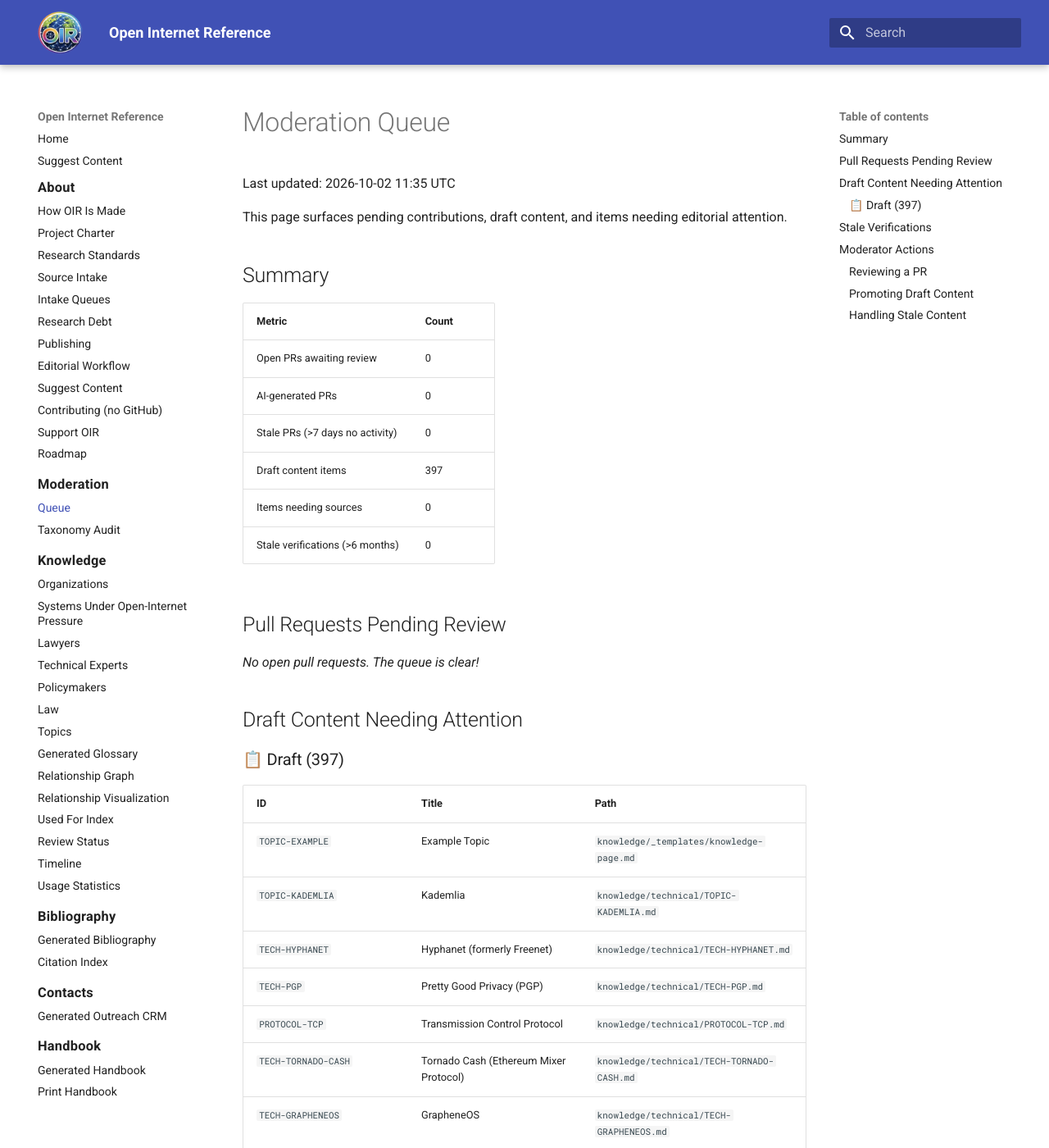
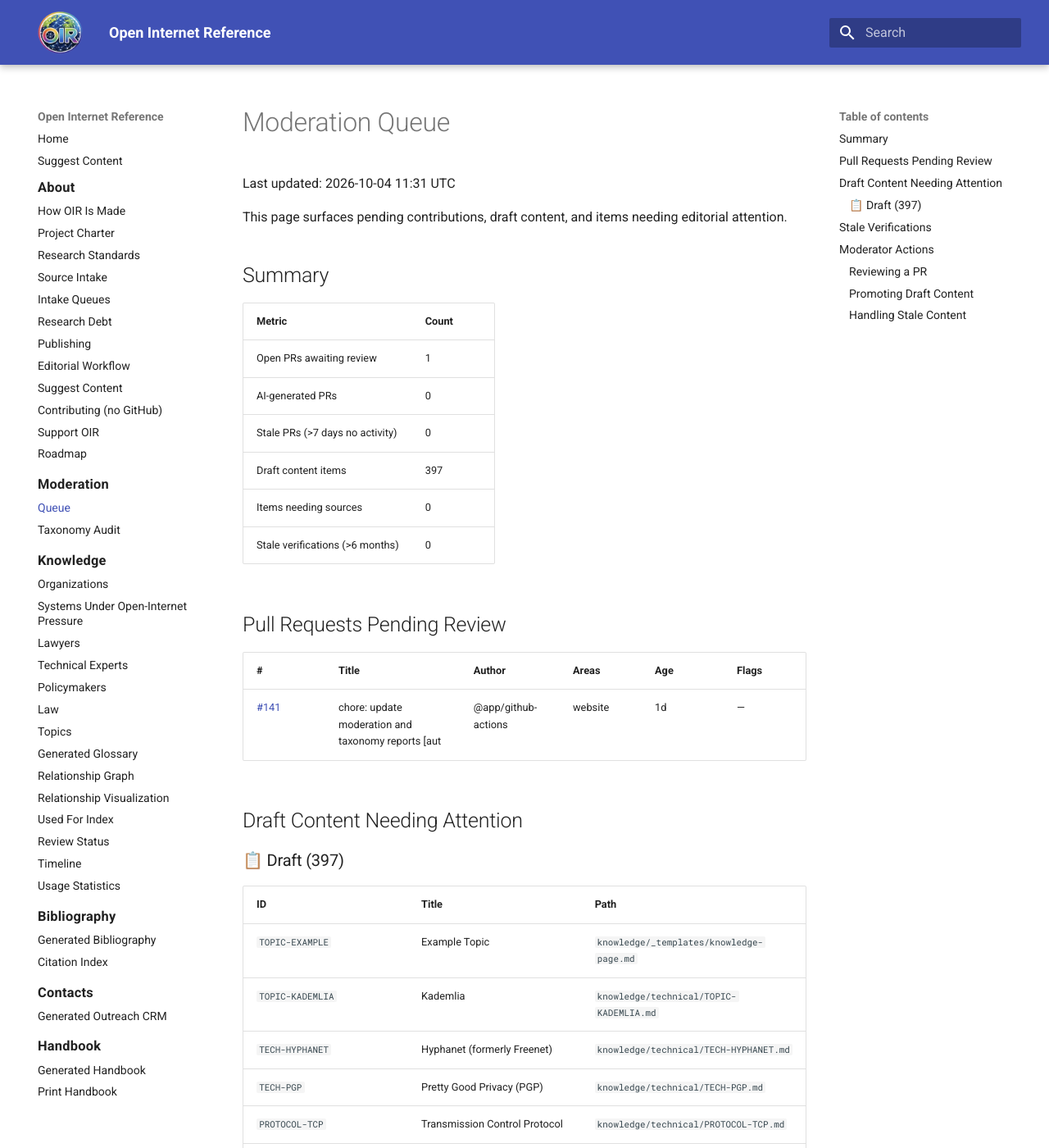
Before and after one commit to itsmeront/open-internet-reference, an MkDocs documentation site: the page built from website/generated/moderation.md, in a window 1280 px wide and 1400 px high. Shown: the whole window at 82% size. Built offline with MkDocs 1.6.1 and Material for MkDocs 9.7.7, drawn with Linux system fonts in a browser that asks for light colours.

Commit message:
chore: update moderation and taxonomy reports [automated]

```diff
--- a/website/generated/moderation.md
+++ b/website/generated/moderation.md
@@ -1,6 +1,6 @@
 # Moderation Queue
 
-Last updated: 2026-10-02 11:35 UTC
+Last updated: 2026-10-04 11:31 UTC
 
 This page surfaces pending contributions, draft content, and items needing editorial attention.
 
@@ -8,7 +8,7 @@ This page surfaces pending contributions, draft content, and items needing edito
 
 | Metric | Count |
 |--------|-------|
-| Open PRs awaiting review | 0 |
+| Open PRs awaiting review | 1 |
 | AI-generated PRs | 0 |
 | Stale PRs (>7 days no activity) | 0 |
 | Draft content items | 397 |
@@ -17,7 +17,9 @@ This page surfaces pending contributions, draft content, and items needing edito
 
 ## Pull Requests Pending Review
 
-*No open pull requests. The queue is clear!*
+| # | Title | Author | Areas | Age | Flags |
+|---|-------|--------|-------|-----|-------|
+| [#141](https://github.com/itsmeront/open-internet-reference/pull/141) | chore: update moderation and taxonomy reports [aut | @app/github-actions | website | 1d | — |
 
 ## Draft Content Needing Attention
 
```
Also changed, not shown: website/generated/taxonomy-audit.md (+1 -1 lines), 2 other files.
